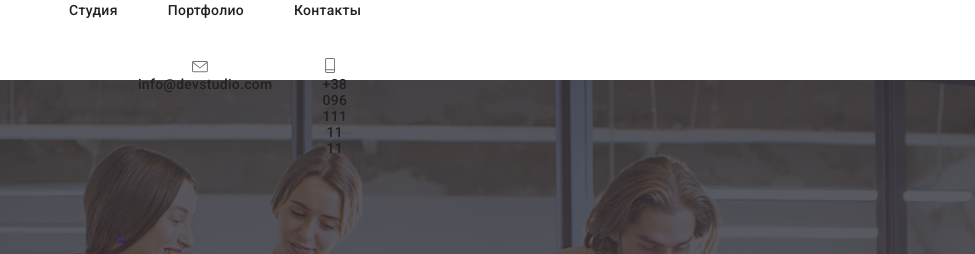
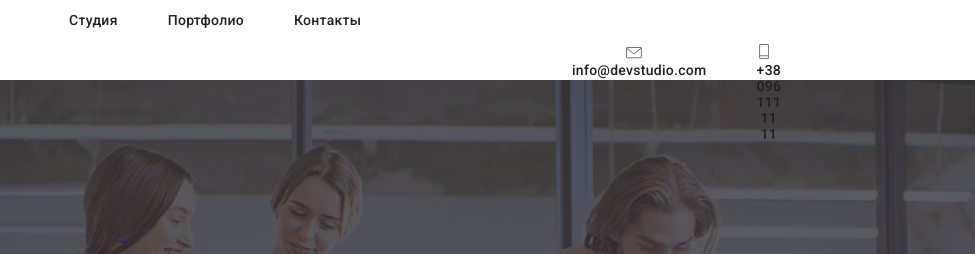
Before and after one commit to JuliaPoznyakova/goit-markup-hw-08, a plain HTML site: page index.html in a window 1280 px wide. Shown: the top 254 px of the page, 305-1280 px from the left. Drawn offline with nearby package versions, Linux system fonts and the light colour scheme; files that its build step writes are made by us from their sources.

Commit message:
Update _mobile-menu.scss

```diff
--- a/sass/components/_mobile-menu.scss
+++ b/sass/components/_mobile-menu.scss
@@ -55,21 +55,45 @@ padding: 0;
 }
 
 @media screen and (min-width:768px){
+    .menu-container.is-open {
+        display: flex;
+        justify-content: space-between;
+        background-color: transparent;
+    }
     .menu-container{
-        display: flex;
-        align-items: center;
+
         position: relative;
         padding: 0px;
         top: 0;
 
+    }
+    .adress-div{
+        margin-top: 21px;
+        margin-right: 15px;
+
+        padding: 0;
+    }
+    .navigation-div{
+        margin-top: 32px;
 
     }
-
-    .menu-button{
+        .menu-button{
     display: none;
     }
-
     .address{
         display: block;
     }
 }
+@media screen and (min-width:1200px){
+    .navigation-div{
+        margin-top: 0px;
+
+    }
+    .adress-div{
+        margin-top: 32px;
+        margin-right: 200px;
+         padding: 0;
+    }
+
+
+}
```
